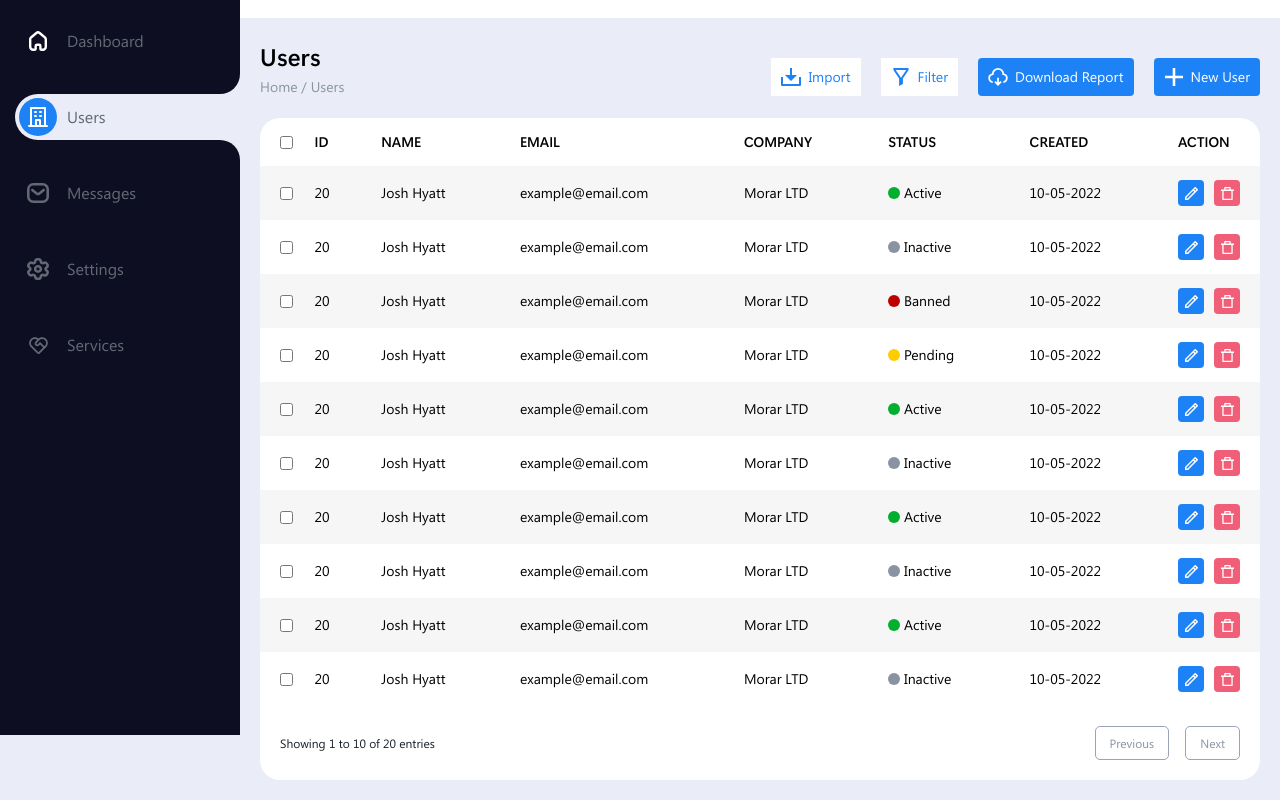
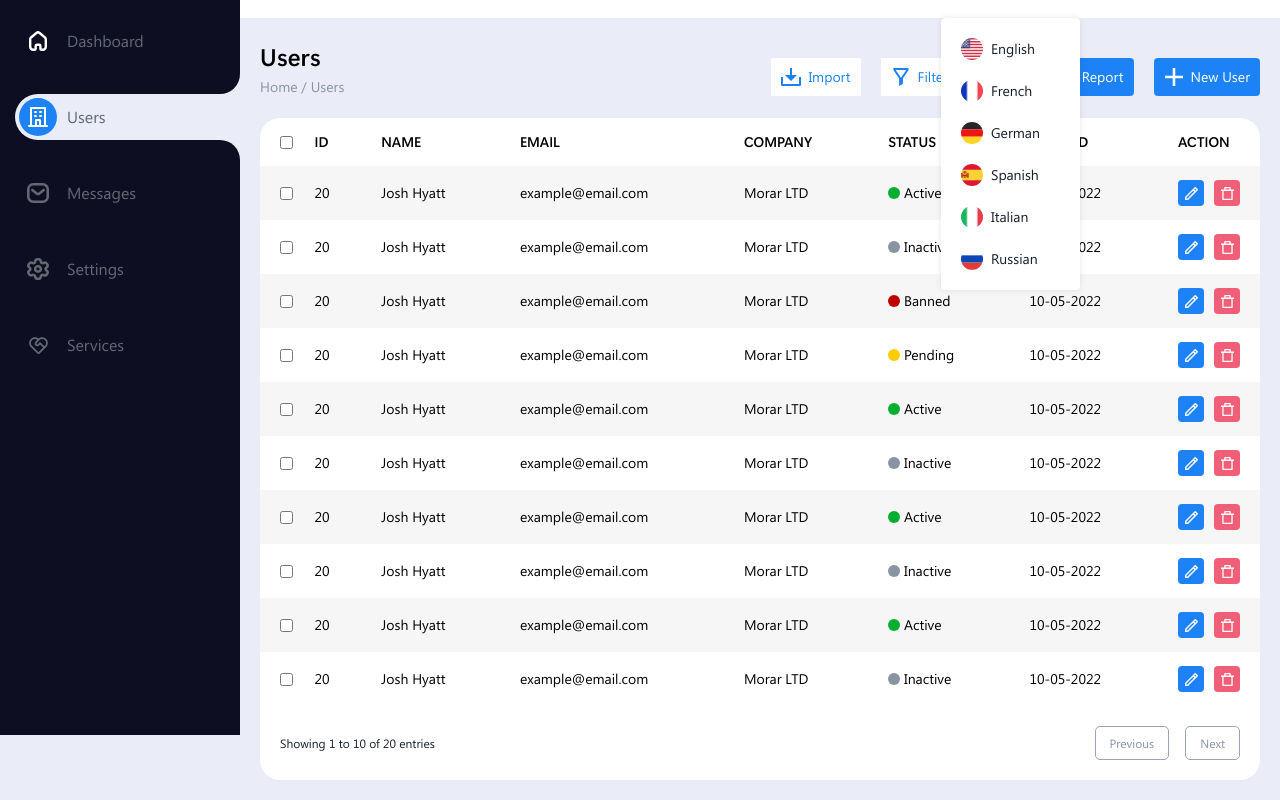
Before and after one commit to techiebande/omniboard, a website: page src/html/users.html in a window 1280 px wide. Both pictures are taken after a click on the element 952 px from the left and 41 px from the top of the page. Shown: the part 65-865 px from the top of the page. Drawn offline with nearby package versions, Linux system fonts and the light colour scheme.

Commit message:
wednsday

```diff
--- a/src/html/users.html
+++ b/src/html/users.html
@@ -260,6 +260,7 @@
               </button>
             </div>
             <div
+              id="languageDropdownButton"
               class="hidden lg:block w-[26px] h-[26px] bg-[url('../assets/img/flags/GB.svg')] rounded-full border bg-center bg-cover"
             ></div>
             <div class="hidden lg:flex relative w-[30px] h-[30px] items-center">
@@ -360,6 +361,55 @@
         </nav>
         <!-- Navbar end -->
 
+        <!-- Language Dropdwn Start-->
+        <div
+          id="languageDropdown"
+          class="hidden w-[139px] bg-white dark:bg-sideBarBg dark:text-grey2 text-darkBlue fixed top-[83px] right-[200px] l:right-[280px] shadow-cardShadow p-5 rounded z-[99] space-y-5 font-SogoeUI text-sm"
+        >
+          <button class="flex gap-2 gap-y items-center">
+            <span
+              class="w-[22px] h-[22px] bg-[url('../assets/img/flags/US.svg')] rounded-full bg-cover bg-center"
+            ></span>
+            <p>English</p>
+          </button>
+
+          <button class="flex gap-2 items-center">
+            <span
+              class="w-[22px] h-[22px] bg-[url('../assets/img/flags/FR.svg')] rounded-full bg-cover bg-center"
+            ></span>
+            <p>French</p>
+          </button>
+
+          <button class="flex gap-2 items-center">
+            <span
+              class="w-[22px] h-[22px] bg-[url('../assets/img/flags/DE.svg')] rounded-full bg-cover bg-center"
+            ></span>
+            <p>German</p>
+          </button>
+
+          <button class="flex gap-2 items-center">
+            <span
+              class="w-[22px] h-[22px] bg-[url('../assets/img/flags/ES.svg')] rounded-full bg-cover bg-center"
+            ></span>
+            <p>Spanish</p>
+          </button>
+
+          <button class="flex gap-2 items-center">
+            <span
+              class="w-[22px] h-[22px] bg-[url('../assets/img/flags/IT.svg')] rounded-full bg-cover bg-center"
+            ></span>
+            <p>Italian</p>
+          </button>
+
+          <button class="flex gap-2 items-center">
+            <span
+              class="w-[22px] h-[22px] bg-[url('../assets/img/flags/RU.svg')] rounded-full bg-cover bg-center"
+            ></span>
+            <p>Russian</p>
+          </button>
+        </div>
+        <!-- Language Dropdown End -->
+
         <!-- User Dropdown -->
         <div
           id="user-dropdown"
@@ -384,6 +434,7 @@
           </div>
           <div class="flex items-center space-x-4">
             <div
+              id="languageDropdownButton"
               class="w-[26px] h-[26px] bg-[url('../assets/img/flags/GB.svg')] rounded-full border bg-center bg-cover"
             ></div>
             <div class="flex relative w-[30px] h-[30px] items-center">
@@ -1186,6 +1237,21 @@
 
       const userDropdown = document.querySelector("#user-dropdown");
 
+      const languageDropdown = document.querySelector("#languageDropdown");
+      const languageDropdownButtons = document.querySelectorAll(
+        "#languageDropdownButton"
+      );
+
+      languageDropdownButtons.forEach((button) => {
+        button.addEventListener("click", (event) => {
+          if (languageDropdown.classList.contains("hidden")) {
+            languageDropdown.classList.remove("hidden");
+          } else {
+            languageDropdown.classList.add("hidden");
+          }
+        });
+      });
+
       body.addEventListener("click", (event) => {
         let userDropdown = document.getElementById("user-dropdown");
         var target = event.target;
@@ -1199,6 +1265,10 @@
           if (target !== userDropdown && !userDropdown.contains(target)) {
             userDropdown.classList.add("hidden");
           }
+        }
+
+        if (target.id !== "languageDropdownButton") {
+          languageDropdown.classList.add("hidden");
         }
       });
 
```
Also changed, not shown: src/html/index.html (+1 -1 lines), src/assets/img/flags/ES.svg (added), src/assets/img/flags/IT.svg (added), src/assets/img/flags/RU.svg (added).
